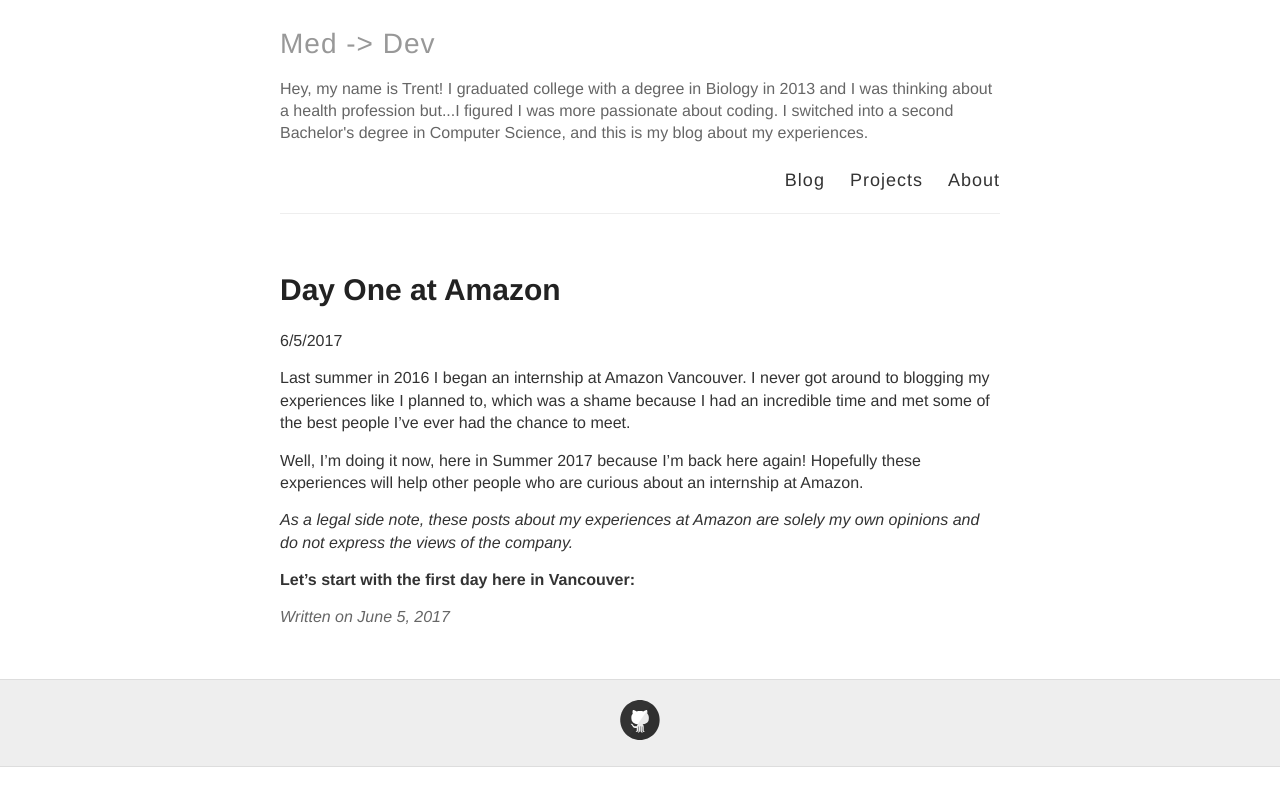
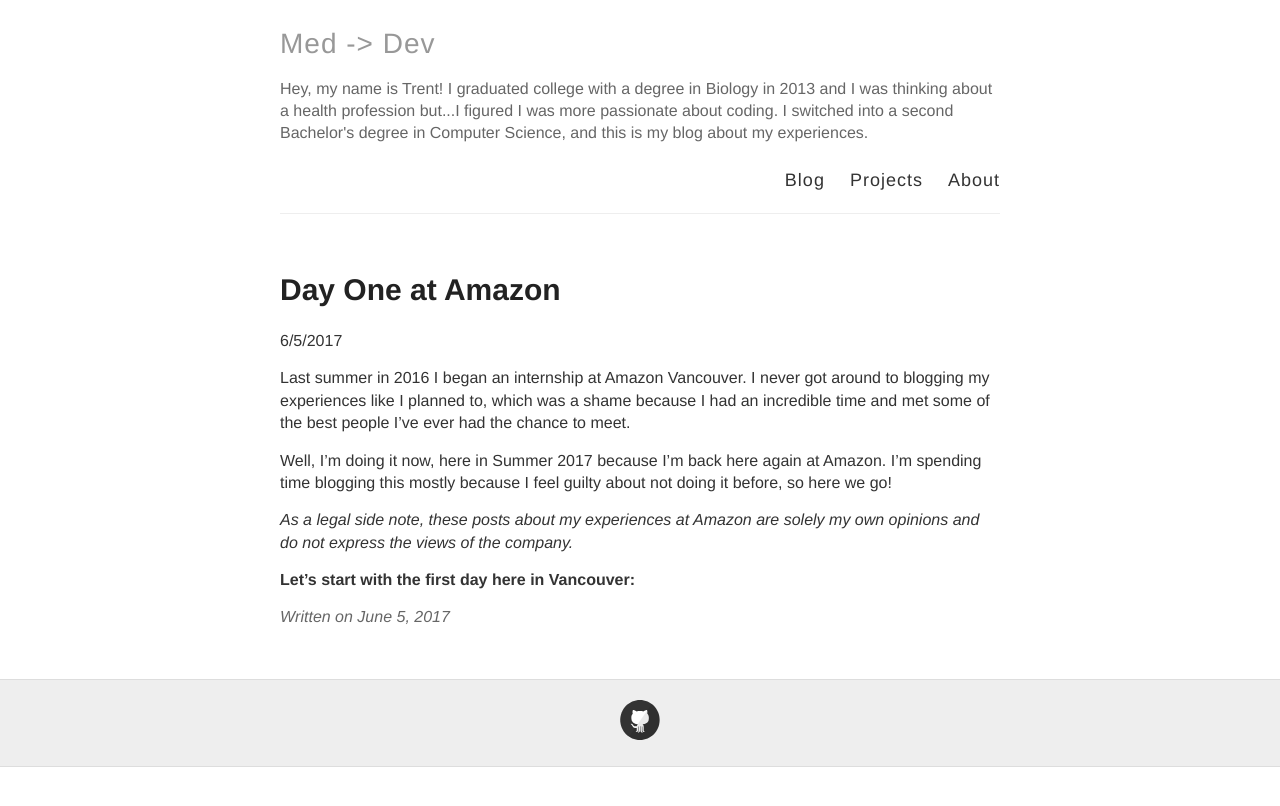
Before and after one commit to trentyou/trentyou.github.io, a Jekyll site: the page built from _posts/2017-6-5-Day One at Amazon.md, in a window 1280 px wide. Shown: the top 806 px of the page. Built offline with Jekyll 4.4.1, drawn with Linux system fonts in a browser that asks for light colours.

Commit message:
Updated 2017-6-5-Day One at Amazon.md

```diff
--- a/_posts/2017-6-5-Day One at Amazon.md
+++ b/_posts/2017-6-5-Day One at Amazon.md
@@ -9,7 +9,7 @@
 
 Last summer in 2016 I began an internship at Amazon Vancouver. I never got around to blogging my experiences like I planned to, which was a shame because I had an incredible time and met some of the best people I've ever had the chance to meet.
 
-Well, I'm doing it now, here in Summer 2017 because I'm back here again! Hopefully these experiences will help other people who are curious about an internship at Amazon.
+Well, I'm doing it now, here in Summer 2017 because I'm back here again at Amazon. I'm spending time blogging this mostly because I feel guilty about not doing it before, so here we go!
 
 
 
```
